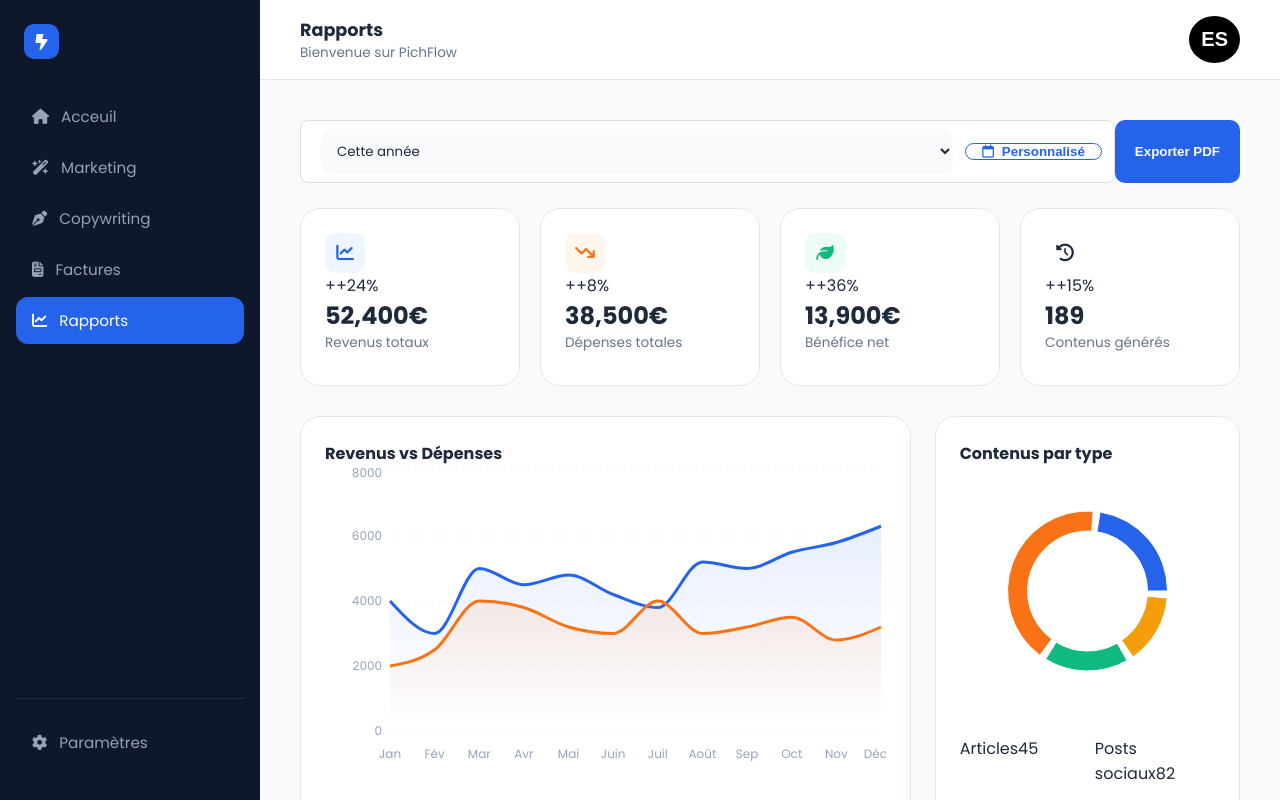
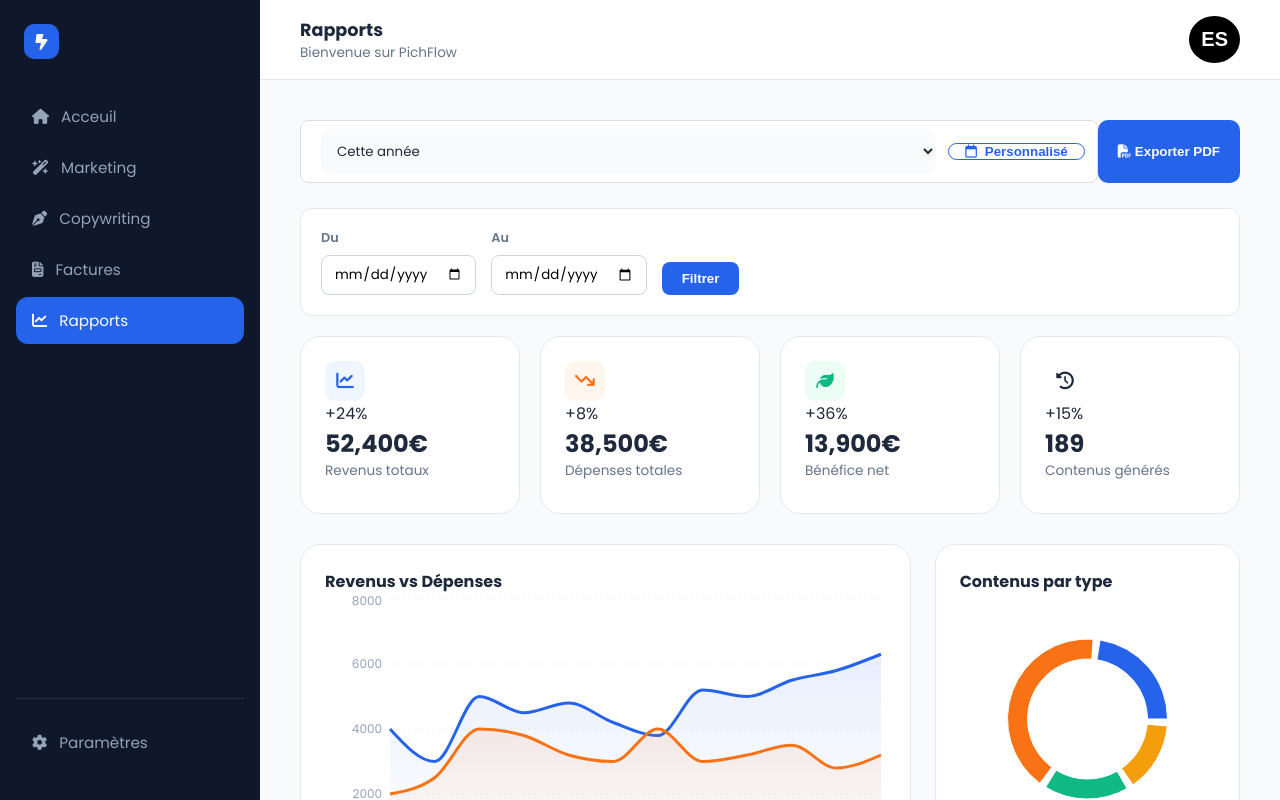
Before and after one commit to Carin5158/pichtfow, a Next.js app: page /rapports in a window 1280 px wide. Both pictures are taken after a click on the button "Personnalisé". Shown: the top 800 px of the page. Built offline with nearby package versions, Linux system fonts and the light colour scheme; a web font is replaced by a local one.

Commit message:
mise à jour

```diff
--- a/src/app/(dashboard)/parametres/page.tsx
+++ b/src/app/(dashboard)/parametres/page.tsx
@@ -41,7 +41,7 @@ export default function SettingsPage() {
 
           <div className="credits-display">
             <div className="credits-info">
-              <span className="label">Solde de crédits IA</span>
+              <span className="label">Solde de crédits </span>
               <span className="count">{creditsUsed.toLocaleString()} / {creditsTotal.toLocaleString()}</span>
             </div>
             {/* Barre de progression ajoutée */}
--- a/src/app/(dashboard)/rapports/page.tsx
+++ b/src/app/(dashboard)/rapports/page.tsx
@@ -1,28 +1,26 @@
 "use client";
-import React from 'react';
+import React, { useState } from 'react';
 import {
   AreaChart, Area, XAxis, YAxis, CartesianGrid, Tooltip, ResponsiveContainer,
-  PieChart, Pie, Cell, Legend
+  PieChart, Pie, Cell
 } from 'recharts';
 
 export default function RapportsPage() {
-  // Données pour le graphique linéaire (Revenus vs Dépenses)
+  // États pour les filtres
+  const [filterType, setFilterType] = useState('Cette année');
+  const [showCustomDates, setShowCustomDates] = useState(false);
+  const [startDate, setStartDate] = useState('');
+  const [endDate, setEndDate] = useState('');
+
   const dataArea = [
-    { name: 'Jan', rev: 4000, exp: 2000 },
-    { name: 'Fév', rev: 3000, exp: 2500 },
-    { name: 'Mar', rev: 5000, exp: 4000 },
-    { name: 'Avr', rev: 4500, exp: 3800 },
-    { name: 'Mai', rev: 4800, exp: 3200 },
-    { name: 'Juin', rev: 4200, exp: 3000 },
-    { name: 'Juil', rev: 3800, exp: 4000 },
-    { name: 'Août', rev: 5200, exp: 3000 },
-    { name: 'Sep', rev: 5000, exp: 3200 },
-    { name: 'Oct', rev: 5500, exp: 3500 },
-    { name: 'Nov', rev: 5800, exp: 2800 },
-    { name: 'Déc', rev: 6300, exp: 3200 },
+    { name: 'Jan', rev: 4000, exp: 2000 }, { name: 'Fév', rev: 3000, exp: 2500 },
+    { name: 'Mar', rev: 5000, exp: 4000 }, { name: 'Avr', rev: 4500, exp: 3800 },
+    { name: 'Mai', rev: 4800, exp: 3200 }, { name: 'Juin', rev: 4200, exp: 3000 },
+    { name: 'Juil', rev: 3800, exp: 4000 }, { name: 'Août', rev: 5200, exp: 3000 },
+    { name: 'Sep', rev: 5000, exp: 3200 }, { name: 'Oct', rev: 5500, exp: 3500 },
+    { name: 'Nov', rev: 5800, exp: 2800 }, { name: 'Déc', rev: 6300, exp: 3200 },
   ];
 
-  // Données pour le graphique en anneau
   const dataPie = [
     { name: 'Articles', value: 45, color: '#2563EB' },
     { name: 'Posts sociaux', value: 82, color: '#F97316' },
@@ -37,20 +35,59 @@ export default function RapportsPage() {
     { label: 'Contenus générés', value: '189', trend: '+15%', color: 'indigo', icon: 'fa-clock-rotate-left' },
   ];
 
+  const handlePrint = () => {
+    window.print();
+  };
+
   return (
     <div className="reports-container">
-      {/* Filtres supérieurs */}
-      <div className="reports-header-actions">
+      {/* Filtres supérieurs - Masqués à l'impression */}
+      <div className="reports-header-actions no-print">
         <div className="filter-group">
-          <select className="ia-select small">
+          <select
+            className="ia-select small"
+            value={filterType}
+            onChange={(e) => {
+                setFilterType(e.target.value);
+                if(e.target.value !== 'Custom') setShowCustomDates(false);
+            }}
+          >
             <option>Cette année</option>
             <option>Ce mois</option>
           </select>
-          <button className="btn-outline-blue">
+
+          <button
+            className={`btn-outline-blue ${showCustomDates ? 'active' : ''}`}
+            onClick={() => setShowCustomDates(!showCustomDates)}
+          >
             <i className="fa-regular fa-calendar"></i> Personnalisé
           </button>
         </div>
-        <button className="btn-export">Exporter PDF</button>
+
+        <button className="btn-export" onClick={handlePrint}>
+          <i className="fa-solid fa-file-pdf"></i> Exporter PDF
+        </button>
+      </div>
+
+      {/* Inputs dates personnalisées - Masqués à l'impression */}
+      {showCustomDates && (
+        <div className="custom-date-filters no-print">
+            <div className="date-input">
+                <label>Du</label>
+                <input type="date" value={startDate} onChange={(e) => setStartDate(e.target.value)} />
+            </div>
+            <div className="date-input">
+                <label>Au</label>
+                <input type="date" value={endDate} onChange={(e) => setEndDate(e.target.value)} />
+            </div>
+            <button className="btn-apply">Filtrer</button>
+        </div>
+      )}
+
+      {/* En-tête du rapport visible uniquement à l'impression */}
+      <div className="print-only-header">
+          <h2>Rapport d'activité PitchFlow</h2>
+          <p>Période : {showCustomDates ? `Du ${startDate} au ${endDate}` : filterType}</p>
       </div>
 
       {/* Cartes KPI */}
@@ -61,7 +98,7 @@ export default function RapportsPage() {
               <div className={`kpi-icon-box ${kpi.color}`}>
                 <i className={`fa-solid ${kpi.icon}`}></i>
               </div>
-              <span className="kpi-trend">+{kpi.trend}</span>
+              <span className="kpi-trend">{kpi.trend}</span>
             </div>
             <span className="stat-value">{kpi.value}</span>
             <span className="stat-label">{kpi.label}</span>
@@ -70,7 +107,6 @@ export default function RapportsPage() {
       </div>
 
       <div className="charts-main-grid">
-        {/* Graphique de zone principal */}
         <div className="chart-card area-chart-section">
           <h4>Revenus vs Dépenses</h4>
           <div className="chart-wrapper">
@@ -97,7 +133,6 @@ export default function RapportsPage() {
           </div>
         </div>
 
-        {/* Graphique Donut */}
         <div className="chart-card donut-chart-section">
           <h4>Contenus par type</h4>
           <div className="chart-wrapper">
@@ -129,8 +164,6 @@ export default function RapportsPage() {
           </div>
         </div>
       </div>
-      <br />
-      <br />
     </div>
   );
 }
--- a/src/app/dashboard.css
+++ b/src/app/dashboard.css
@@ -1029,3 +1029,92 @@ font-size: 18px;
     padding: 20px 15px;
   }
 }
+
+
+
+
+/* Filtres de dates personnalisées */
+.custom-date-filters {
+    display: flex;
+    align-items: flex-end;
+    gap: 15px;
+    background: white;
+    padding: 20px;
+    border-radius: 12px;
+    border: 1px solid #E2E8F0;
+    margin-bottom: 20px;
+    animation: slideDown 0.3s ease-out;
+}
+
+.date-input {
+    display: flex;
+    flex-direction: column;
+    gap: 8px;
+}
+
+.date-input label {
+    font-size: 0.8rem;
+    font-weight: 600;
+    color: #64748B;
+}
+
+.date-input input {
+    padding: 8px 12px;
+    border-radius: 8px;
+    border: 1px solid #CBD5E1;
+    font-family: inherit;
+}
+
+.btn-apply {
+    background: #2563EB;
+    color: white;
+    border: none;
+    padding: 9px 20px;
+    border-radius: 8px;
+    font-weight: 600;
+    cursor: pointer;
+}
+
+.print-only-header { display: none; }
+
+/* --- LOGIQUE PDF (IMPRESSION) --- */
+@media print {
+    /* Masquer les éléments inutiles */
+    .no-print, .sidebar, .topbar, .mobile-tab-bar, .custom-date-filters {
+        display: none !important;
+    }
+
+    .dashboard-main { padding: 0 !important; margin: 0 !important; }
+    .reports-container { padding: 0 !important; }
+
+    /* Forcer l'affichage du titre PDF */
+    .print-only-header {
+        display: block !important;
+        margin-bottom: 30px;
+        text-align: center;
+    }
+
+    /* Ajuster la grille pour qu'elle tienne sur une page A4 */
+    .charts-main-grid {
+        display: flex !important;
+        flex-direction: column !important;
+        gap: 30px !important;
+    }
+
+    .chart-card {
+        break-inside: avoid;
+        border: 1px solid #EEE !important;
+        box-shadow: none !important;
+    }
+
+    /* Forcer les couleurs de Recharts à l'impression */
+    * {
+        -webkit-print-color-adjust: exact !important;
+        print-color-adjust: exact !important;
+    }
+}
+
+@keyframes slideDown {
+    from { opacity: 0; transform: translateY(-10px); }
+    to { opacity: 1; transform: translateY(0); }
+}
```
Also changed, not shown: src/app/connexion/page.tsx (+18 -9 lines), src/app/inscription/page.tsx (+55 -6 lines).
